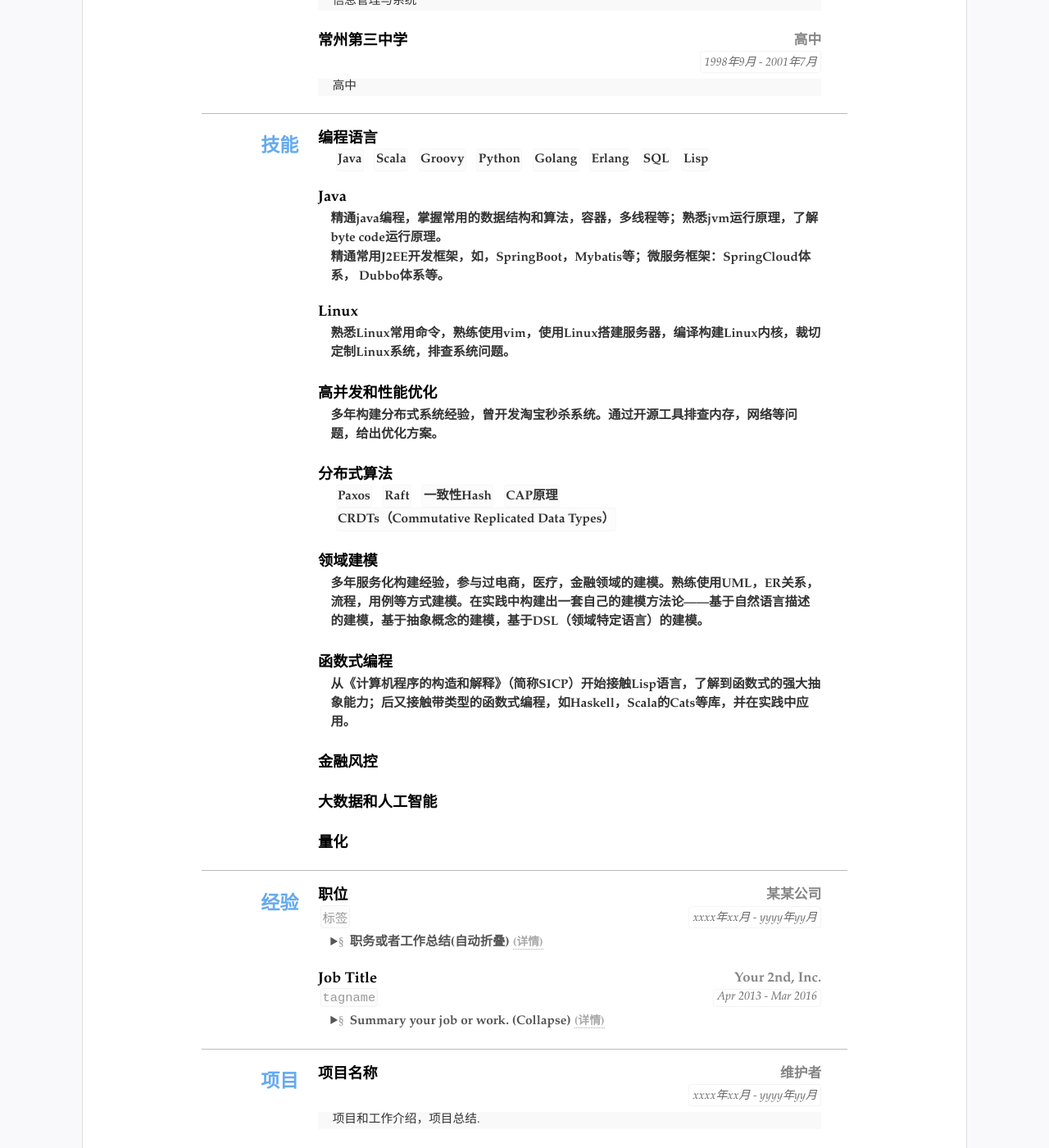
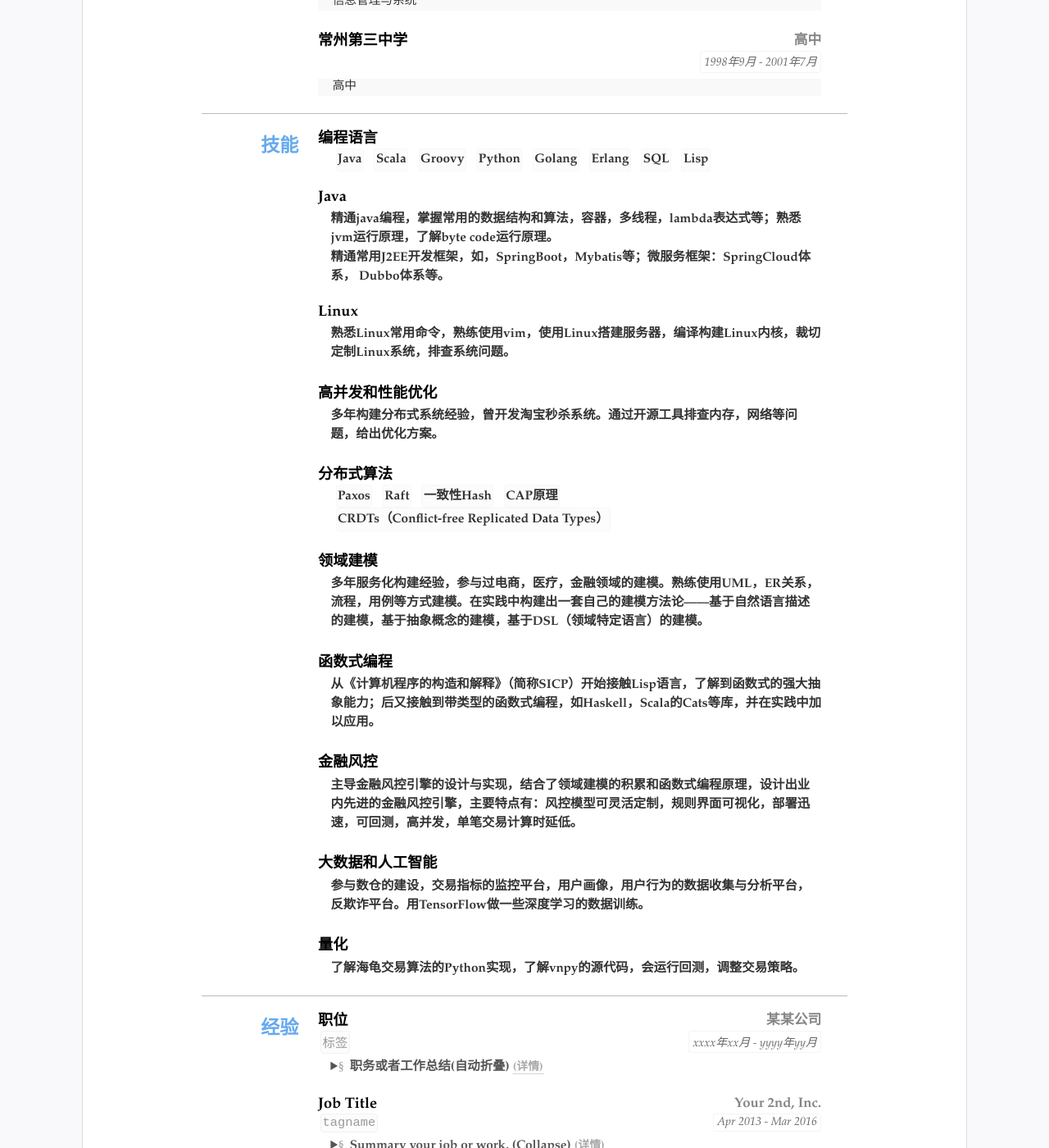
Before and after one commit to kennykong/resume, a Jekyll site: the page built from index.html, in a window 1280 px wide and 1400 px high, scrolled down 281 px. Shown: the whole window at 82% size. Built offline with Jekyll 4.4.1, drawn with Linux system fonts in a browser that asks for light colours.

Commit message:
update resume.yml

```diff
--- a/_data/resume.yml
+++ b/_data/resume.yml
@@ -54,7 +54,7 @@ main: #简历主要内容，
     - Lisp
 
   - title: Java
-    summary: 精通java编程，掌握常用的数据结构和算法，容器，多线程等；熟悉jvm运行原理，了解byte code运行原理。<br/>精通常用J2EE开发框架，如，SpringBoot，Mybatis等；微服务框架：SpringCloud体系， Dubbo体系等。
+    summary: 精通java编程，掌握常用的数据结构和算法，容器，多线程，lambda表达式等；熟悉jvm运行原理，了解byte code运行原理。<br/>精通常用J2EE开发框架，如，SpringBoot，Mybatis等；微服务框架：SpringCloud体系， Dubbo体系等。
 
   - title: Linux
     summary: 熟悉Linux常用命令，熟练使用vim，使用Linux搭建服务器，编译构建Linux内核，裁切定制Linux系统，排查系统问题。
@@ -68,22 +68,22 @@ main: #简历主要内容，
       - Raft
       - 一致性Hash
       - CAP原理
-      - CRDTs（Commutative Replicated Data Types）
+      - CRDTs（Conflict-free Replicated Data Types）
 
   - title: 领域建模
     summary: 多年服务化构建经验，参与过电商，医疗，金融领域的建模。熟练使用UML，ER关系，流程，用例等方式建模。在实践中构建出一套自己的建模方法论——基于自然语言描述的建模，基于抽象概念的建模，基于DSL（领域特定语言）的建模。
 
   - title: 函数式编程
-    summary: 从《计算机程序的构造和解释》（简称SICP）开始接触Lisp语言，了解到函数式的强大抽象能力；后又接触带类型的函数式编程，如Haskell，Scala的Cats等库，并在实践中应用。
+    summary: 从《计算机程序的构造和解释》（简称SICP）开始接触Lisp语言，了解到函数式的强大抽象能力；后又接触到带类型的函数式编程，如Haskell，Scala的Cats等库，并在实践中加以应用。
 
   - title: 金融风控
-    summary:
+    summary: 主导金融风控引擎的设计与实现，结合了领域建模的积累和函数式编程原理，设计出业内先进的金融风控引擎，主要特点有：风控模型可灵活定制，规则界面可视化，部署迅速，可回测，高并发，单笔交易计算时延低。
 
   - title: 大数据和人工智能
-    summary:
+    summary: 参与数仓的建设，交易指标的监控平台，用户画像，用户行为的数据收集与分析平台，反欺诈平台。用TensorFlow做一些深度学习的数据训练。
 
   - title: 量化
-    summary:
+    summary: 了解海龟交易算法的Python实现，了解vnpy的源代码，会运行回测，调整交易策略。
 
 - type: experience
   name: 经验
```
